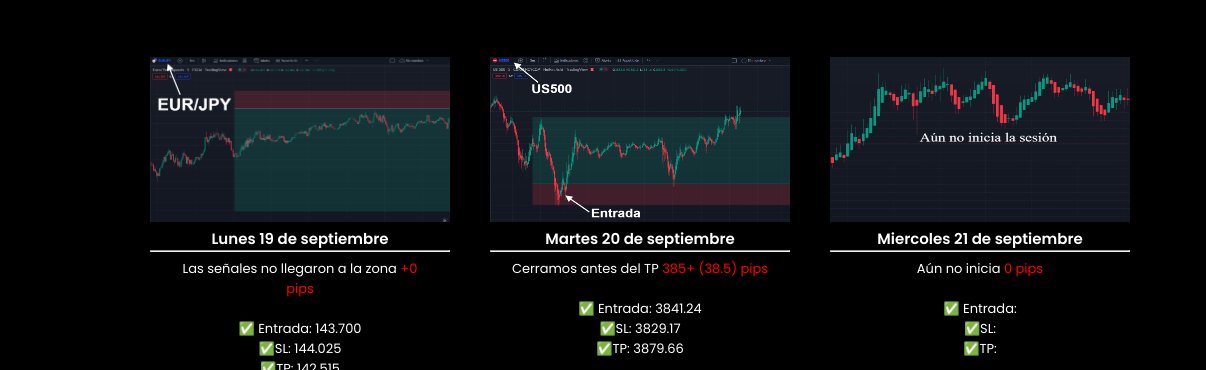
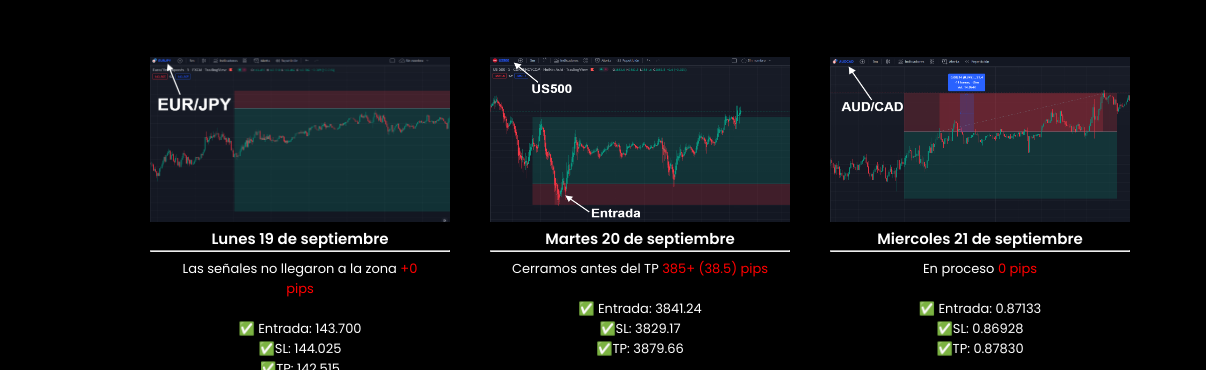
Before and after one commit to ExsuantermyJJV/Resultados, a plain HTML site: page index.html in a window 1280 px wide. Shown: the part 253-623 px from the top of the page, 0-1206 px from the left. Drawn offline with nearby package versions, Linux system fonts and the light colour scheme.

Commit message:
Update index.html

```diff
--- a/index.html
+++ b/index.html
@@ -51,10 +51,10 @@
                    </div>
 
                    <div class="box">
-                       <img width="100%" height="55%"   src="./img/no inicia.png" alt="Métodos">
+                       <img width="100%" height="55%"   src="./img/miercoles.png" alt="Métodos">
                        <h3>Miercoles 21 de septiembre </h3>
                        <hr>
- <p> Aún no inicia <ins style="color:red ;"> 0 pips   </ins> <br> <br>✅ Entrada:  <br> ✅SL:   <br> ✅TP:   </p>
+ <p> En proceso <ins style="color:red ;"> 0 pips   </ins> <br> <br>✅ Entrada: 0.87133  <br> ✅SL: 0.86928   <br> ✅TP: 0.87830   </p>
                    </div>
 
                    <div class="box">
```
